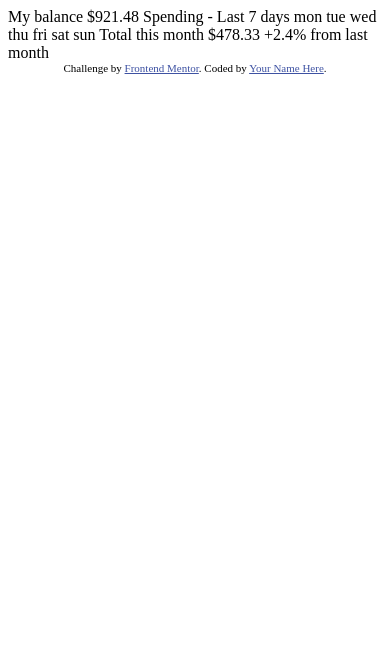
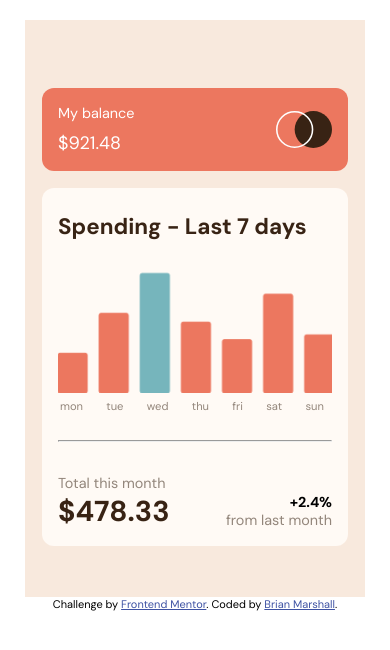
Before and after one commit to bmmar/expenses-chart-component-main, a plain HTML site: page index.html in a window 390 px wide. Drawn offline with Linux system fonts and the light colour scheme.

Commit message:
Mobile design complete - need to add active states

```diff
--- /dev/null
+++ b/app.css
@@ -0,0 +1,146 @@
+html {
+  background-color: white;
+  margin: 0 auto;
+}
+
+body {
+  max-width: 340px;
+  font-family: "DM Sans", sans-serif;
+  background-color: hsl(27, 66%, 92%);
+  margin: 5% auto;
+  display: flex;
+  flex-direction: column;
+  justify-content: center;
+  align-content: center;
+  font-size: 18px;
+}
+
+.top-card {
+  background-color: hsl(10, 79%, 65%);
+  margin: 20% 5% 5%;
+  border-radius: 0.75rem;
+  color: white;
+  display: flex;
+  justify-content: space-between;
+  padding: 1rem;
+}
+
+.text-and-amount {
+  display: flex;
+  flex-direction: column;
+}
+
+div .text {
+  font-size: 0.9rem;
+  margin-bottom: 0.6rem;
+}
+
+div img {
+  max-width: 3.5rem;
+}
+
+.main-card {
+  background-color: hsl(33, 100%, 98%);
+  margin: 0 5% 15%;
+  border-radius: 0.75rem;
+  padding: 1rem;
+}
+
+h1 {
+  font-size: 1.4rem;
+  font-weight: 700;
+  margin-top: 0.5rem;
+  color: hsl(25, 47%, 15%);
+}
+
+.main-card #spending-graph {
+  width: 100%;
+}
+
+legend {
+  padding: 0;
+}
+
+
+ul {
+  width: 100%;
+  list-style: none;
+  display: flex;
+  justify-content: space-between;
+  padding: 0 8px 0 2px;
+  /* display: flex; */
+  /* text-align: justify; */
+  margin-left: 0;
+  margin: 0;
+}
+
+ul li {
+  padding:0;
+}
+
+/* li:nth-child(2) {
+  margin-left: -2%;
+}
+
+li:nth-child(4) {
+  margin-left: -3%;
+} */
+
+/* li:nth-child(6) {
+  margin-left: 5%;
+} */
+
+.main-card .days-of-week {
+  font-size: 0.7rem;
+  color: hsl(28, 10%, 53%);
+  margin-bottom: 1.7rem;
+  display: flex;
+}
+
+.main-card .bottom-analysis {
+  display: flex;
+  justify-content: space-between;
+  margin-top: 2rem;
+}
+.main-card .total-and-amount {
+  display: flex;
+  flex-direction: column;
+}
+
+.main-card .change-and-text {
+  display: flex;
+  flex-direction: column;
+  align-items: flex-end;
+  margin-top: 1.2rem;
+}
+
+.main-card .change-and-text,
+.main-card .total-this-month {
+  font-size: 0.9rem;
+}
+.main-card .total-this-month {
+  color: hsl(28, 10%, 53%);
+}
+
+.main-card .change-percent {
+  font-weight: 700;
+}
+
+.main-card .total {
+  font-weight: 700;
+  color: hsl(25, 47%, 15%);
+  font-size: 1.8rem;
+}
+
+.main-card .change-text {
+  color: hsl(28, 10%, 53%);
+}
+
+.attribution {
+  font-size: 11px;
+  text-align: center;
+  background-color: white;
+}
+.attribution a {
+  color: hsl(228, 45%, 44%);
+}
--- /dev/null
+++ b/expenses.js
@@ -0,0 +1,107 @@
+const canvas = document.getElementById("spending-graph");
+const ctx = canvas.getContext("2d");
+
+const data1 = [
+  {
+    day: "mon",
+    amount: 17.45,
+  },
+  {
+    day: "tue",
+    amount: 34.91,
+  },
+  {
+    day: "wed",
+    amount: 52.36,
+  },
+  {
+    day: "thu",
+    amount: 31.07,
+  },
+  {
+    day: "fri",
+    amount: 23.39,
+  },
+  {
+    day: "sat",
+    amount: 43.28,
+  },
+  {
+    day: "sun",
+    amount: 25.48,
+  },
+];
+
+const data2 = [
+  {
+    day: "mon",
+    amount: 12.45,
+  },
+  {
+    day: "tue",
+    amount: 55.91,
+  },
+  {
+    day: "wed",
+    amount: 52.36,
+  },
+  {
+    day: "thu",
+    amount: 1.07,
+  },
+  {
+    day: "fri",
+    amount: 22.39,
+  },
+  {
+    day: "sat",
+    amount: 22.28,
+  },
+  {
+    day: "sun",
+    amount: 13.48,
+  },
+];
+
+let data = data1;
+
+let height = -50;
+
+canvas.height = canvas.width * 0.5;
+
+const scaleUpFactor = 2.5;
+
+let xStartingPoint = 0;
+let yStartingPoint = 150;
+let highestAmount = 0;
+highestAmount = findHighest();
+
+for (let i = 0; i < 7; i++) {
+  ctx.fillStyle = "hsl(10, 79%, 65%)";
+  ctx.strokeStyle = "hsl(10, 79%, 65%)";
+  let height = data[i].amount * -1 * scaleUpFactor;
+  if (data[i].amount === highestAmount) {
+    ctx.fillStyle = "hsl(186, 34%, 60%)";
+    ctx.strokeStyle = "hsl(186, 34%, 60%)";
+    highestAmount = data[i].amount;
+  }
+  console.log("Highest Amount is: " + highestAmount);
+  ctx.beginPath();
+
+  ctx.roundRect(xStartingPoint, yStartingPoint, 32, height, 2);
+
+  ctx.stroke();
+  ctx.fill();
+  xStartingPoint += 45;
+  ctx.closePath();
+}
+
+function findHighest() {
+    highestAmount = 0;
+    for (let i = 0; i < 7; i++) {
+        if (data[i].amount > highestAmount) {
+            highestAmount = data[i].amount;
+        }
+    }
+    return highestAmount;
+}
--- a/index.html
+++ b/index.html
@@ -1,43 +1,74 @@
 <!DOCTYPE html>
 <html lang="en">
   <head>
-  <meta charset="UTF-8">
-  <meta name="viewport" content="width=device-width, initial-scale=1.0"> <!-- displays site properly based on user's device -->
+    <meta charset="UTF-8" />
+    <meta name="viewport" content="width=device-width, initial-scale=1.0" />
+    <!-- displays site properly based on user's device -->
 
-  <link rel="icon" type="image/png" sizes="32x32" href="./images/favicon-32x32.png">
+    <link
+      rel="icon"
+      type="image/png"
+      sizes="32x32"
+      href="./images/favicon-32x32.png"
+    />
+    <link rel="preconnect" href="https://fonts.googleapis.com" />
+    <link rel="preconnect" href="https://fonts.gstatic.com" crossorigin />
+    <link
+      href="https://fonts.googleapis.com/css2?family=DM+Sans:wght@400;700&display=swap"
+      rel="stylesheet"
+    />
 
-  <title>Frontend Mentor | Expenses chart component</title>
+    <link rel="stylesheet" href="app.css" />
 
-  <!-- Feel free to remove these styles or customise in your own stylesheet 👍 -->
-  <style>
-    .attribution { font-size: 11px; text-align: center; }
-    .attribution a { color: hsl(228, 45%, 44%); }
-  </style>
+    <title>Expenses chart component</title>
   </head>
   <body>
-
-  My balance
-  $921.48
-
-  Spending - Last 7 days
-
-  mon
-  tue
-  wed
-  thu
-  fri
-  sat
-  sun
-
-  Total this month
-  $478.33
-
-  +2.4%
-  from last month
-
+    <main>
+      <!-- Top section -->
+      <div class="top-card">
+        <div class="text-and-amount">
+          <span class="text"> My balance</span>
+          <span class="amount"> $921.48</span>
+        </div>
+        <img src="./images/logo.svg" alt="Logo" />
+      </div>
+      <!-- Main section -->
+      <div class="main-card">
+        <h1>Spending - Last 7 days</h1>
+        <canvas id="spending-graph">Bar Chart of spending by day</canvas>
+        <legend for="spending-graph" class="days-of-week">
+          <ul>
+            <li>mon</li>
+            <li>tue</li>
+            <li>wed</li>
+            <li>thu</li>
+            <li>fri</li>
+            <li>sat</li>
+            <li>sun</li>
+          </ul>
+        </legend>
+        <hr />
+        <div class="bottom-analysis">
+          <span class="total-and-amount">
+            <span class="total-this-month">Total this month</span>
+            <span class="total">$478.33</span>
+          </span>
+          <span class="change-and-text">
+            <span class="change-percent">+2.4%</span>
+            <span class="change-text">from last month</span></span
+          >
+        </div>
+      </div>
+    </main>
+    <footer>
       <div class="attribution">
-    Challenge by <a href="https://www.frontendmentor.io?ref=challenge" target="_blank">Frontend Mentor</a>.
-    Coded by <a href="#">Your Name Here</a>.
+        Challenge by
+        <a href="https://www.frontendmentor.io?ref=challenge" target="_blank"
+          >Frontend Mentor</a
+        >. Coded by <a href="#">Brian Marshall</a>.
       </div>
+    </footer>
+    <script type="text/javascript" src="data.json"></script>
+    <script src="expenses.js"></script>
   </body>
 </html>
```
Lines whose indentation alone changed are shown as unchanged.
